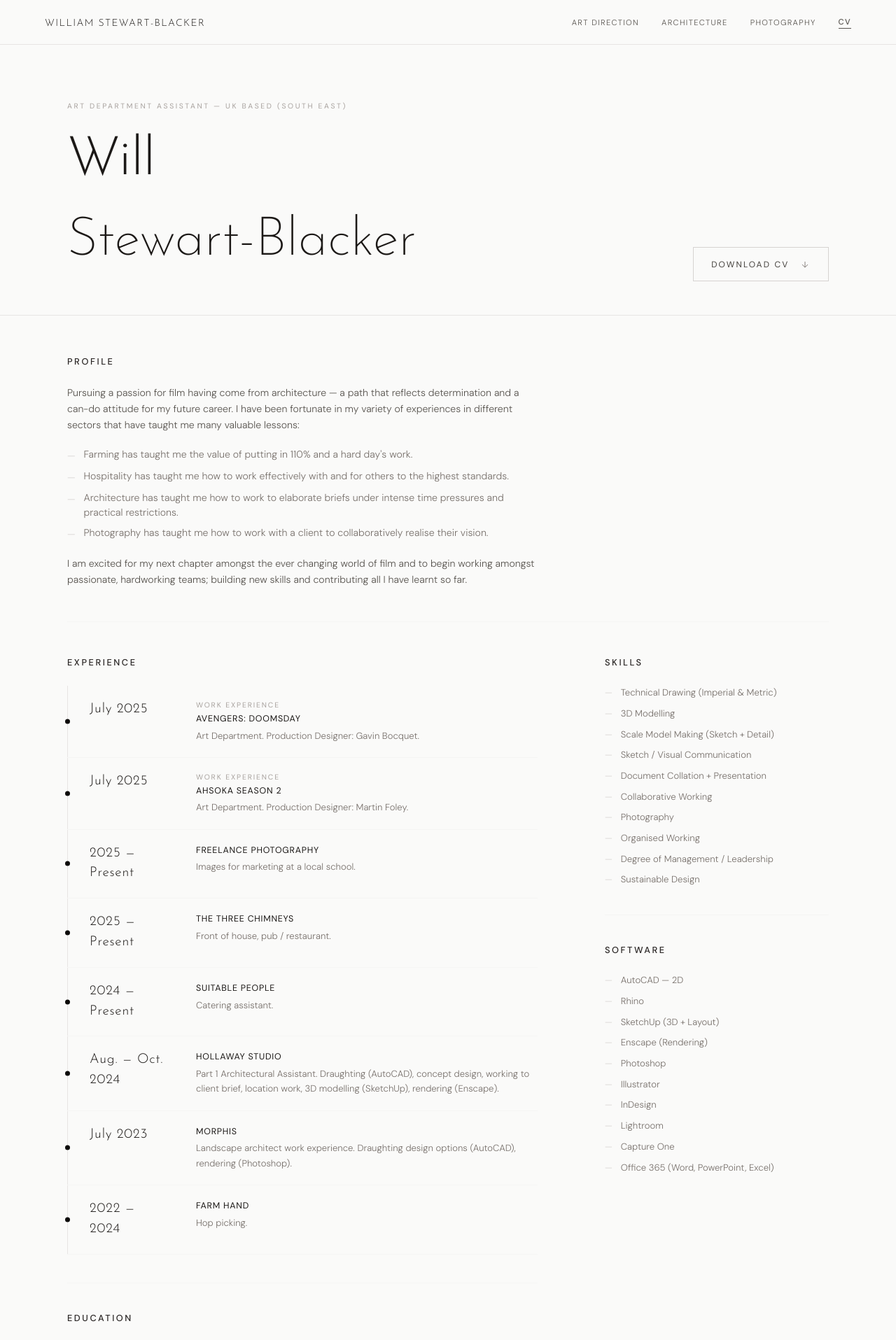
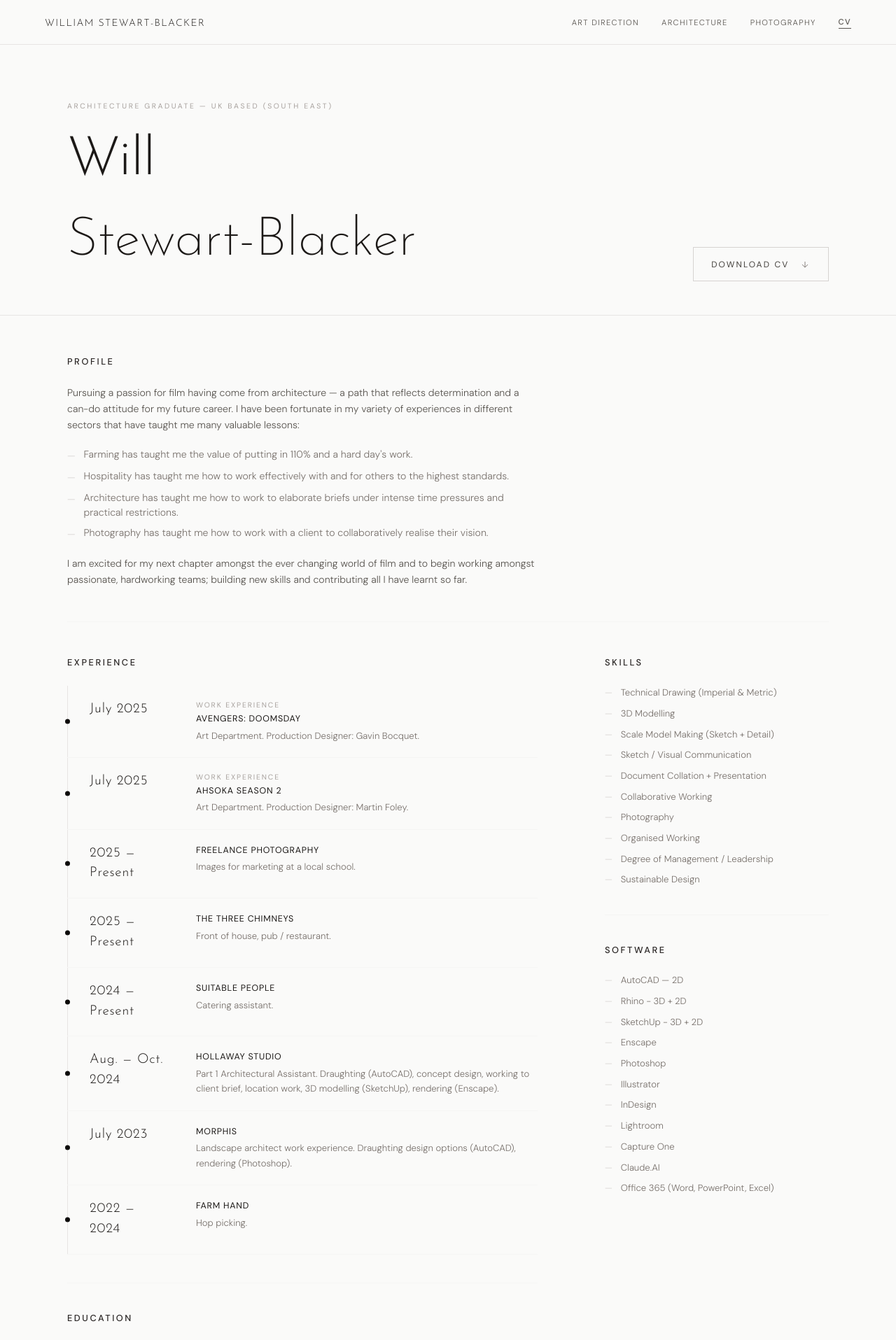
Before and after one commit to eggyfried/wsb-portfolio, a Next.js app: page /cv in a window 1280 px wide. Shown: the top 1915 px of the page at 70% size. Built offline with nearby package versions, Linux system fonts and the light colour scheme.

Commit message:
cv updates

```diff
--- a/app/cv/page.tsx
+++ b/app/cv/page.tsx
@@ -83,14 +83,15 @@ const skills = [
 
 const software = [
   "AutoCAD — 2D",
-  "Rhino",
-  "SketchUp (3D + Layout)",
-  "Enscape (Rendering)",
+  "Rhino - 3D + 2D",
+  "SketchUp - 3D + 2D ",
+  "Enscape",
   "Photoshop",
   "Illustrator",
   "InDesign",
   "Lightroom",
   "Capture One",
+  "Claude.AI",
   "Office 365 (Word, PowerPoint, Excel)",
 ];
 
@@ -118,7 +119,7 @@ export default function CVPage() {
                 textTransform: "uppercase",
               }}
             >
-              Art Department Assistant — UK Based (South East)
+              Architecture Graduate — UK Based (South East)
             </p>
             <h1
               className="font-display font-light text-stone-900"
```
